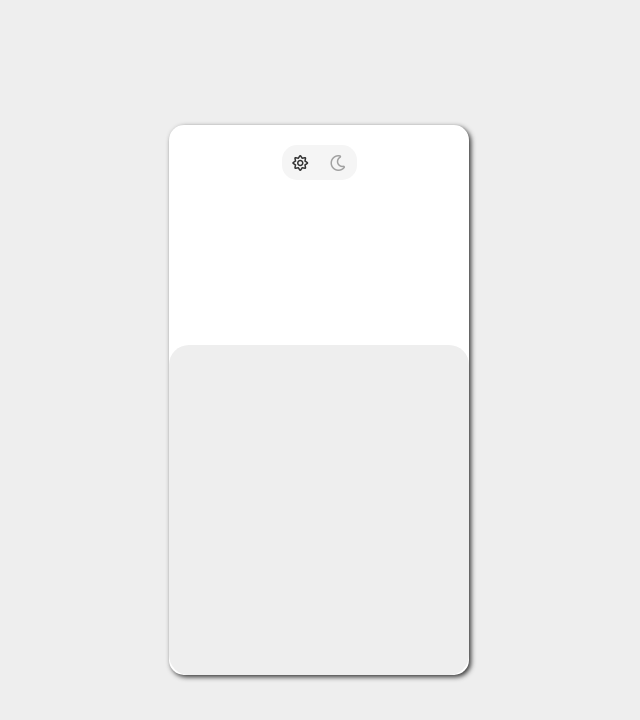
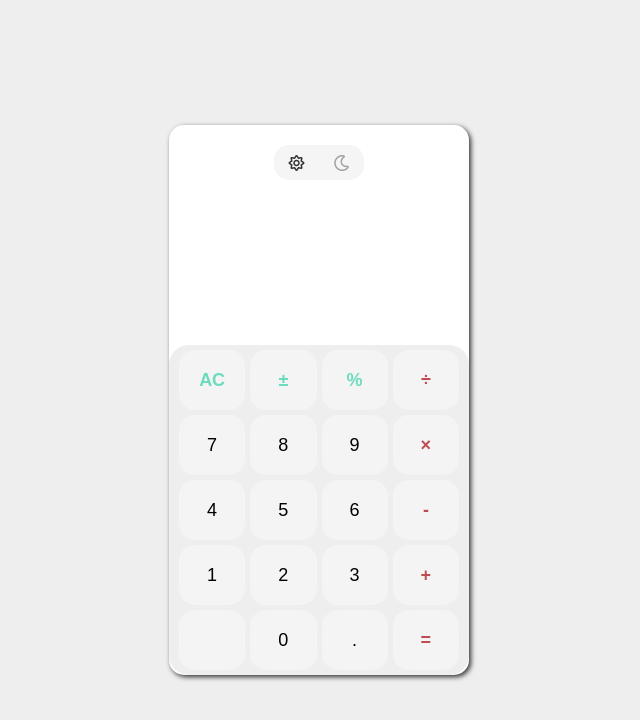
Before and after one commit to harshitRachna/calculatorapp, an Angular app: page / in a window 1280 px wide. Shown: the top 720 px of the page, without its empty margins (321-961 px from the left). Built offline with nearby package versions, Linux system fonts and the light colour scheme.

Commit message:
added calculator buttons

```diff
--- a/src/app/app.module.ts
+++ b/src/app/app.module.ts
@@ -11,7 +11,8 @@ import { CalBodyComponent } from './component/cal-body/cal-body.component';
   declarations: [
     AppComponent,
     ToggleComponent,
-    CalBodyComponent
+    CalBodyComponent,
+
   ],
   imports: [
     BrowserModule,
--- a/src/app/component/cal-body/cal-body.component.html
+++ b/src/app/component/cal-body/cal-body.component.html
@@ -10,6 +10,6 @@
 
     </div>
     <div class="claculator-keys">
-
+    <button class="sign-type{{btn.type}}" *ngFor='let btn of buttons' [value]="btn.sign"> {{btn.sign}}</button>
     </div>
 </div>
--- a/src/app/component/cal-body/cal-body.component.scss
+++ b/src/app/component/cal-body/cal-body.component.scss
@@ -51,18 +51,48 @@
     width: 100%;
     height: 60%;
     border-radius: 20px;
+    padding: 5px 10px;
+    display: grid;
+    grid-template-columns: repeat(4, 1fr);
+    gap: 5px;
+
+    button {
+      border: none;
+      background: rgb(245, 244, 244);
+      font-size: 18px;
+      border-radius: 25%;
+      cursor: pointer;
+      font-weight: 500;
+    }
+
+    button:active {
+      transform: scale(.9);
+      background: #edc;
+    }
   }
 
 }
 
 .calculator.dark {
   background: #222;
-  p{
+
+  p {
     color: #fff;
   }
 
   .claculator-keys {
     background: #111;
+
+    button {
+
+      background: #131212;
+      color: #fff;
+    }
+
+    button:active {
+
+      background: #123;
+    }
   }
 }
 
@@ -73,3 +103,21 @@
     background: #eee;
   }
 }
+
+button.sign-typeA,
+button.sign-typeB {
+
+  font-weight: 600 !important;
+}
+
+button.sign-typeA {
+  color: #6cdcbe !important;
+
+
+}
+
+button.sign-typeB {
+  color: #bd4d51 !important;
+
+
+}
--- a/src/app/component/cal-body/cal-body.component.ts
+++ b/src/app/component/cal-body/cal-body.component.ts
@@ -10,7 +10,28 @@ import { UtilityService } from 'src/app/service/utility.service';
 export class CalBodyComponent implements OnInit {
   showstatus: boolean = false;
   constructor(public toggle: TogglemodeService, private us: UtilityService) {}
-
+  buttons = [
+    { sign: 'AC', type: 'A' },
+    { sign: '±', type: 'A' },
+    { sign: '%', type: 'A' },
+    { sign: '÷', type: 'B' },
+    { sign: 7 },
+    { sign: 8 },
+    { sign: 9 },
+    { sign: '×', type: 'B' },
+    { sign: 4 },
+    { sign: 5 },
+    { sign: 6 },
+    { sign: '-', type: 'B' },
+    { sign: 1 },
+    { sign: 2 },
+    { sign: 3 },
+    { sign: '+' , type:'B'},
+    { sign: '' },
+    { sign: 0 },
+    { sign: '.' },
+    { sign: '=', type: 'B' },
+  ];
   ngOnInit(): void {
     window?.addEventListener('keyup', (e) => {
       this.showstatus = this.us.addcalexp(e.key, 'enteredvalue', 'calcresult');
--- a/src/app/component/toggle/toggle.component.scss
+++ b/src/app/component/toggle/toggle.component.scss
@@ -12,7 +12,7 @@
     background: rgb(167, 167, 167);
     display: flex;
     justify-content: space-between;
-    width: 25%;
+    width: 30%;
     height: 35px;
     border-radius: 15px;
     overflow: hidden;
--- a/src/app/service/utility.service.ts
+++ b/src/app/service/utility.service.ts
@@ -110,7 +110,7 @@ export class UtilityService {
         }
       }
     });
-    console.log(num);
+
 
     return num;
   }
```
